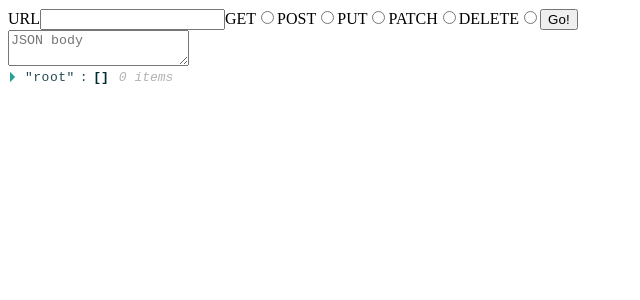
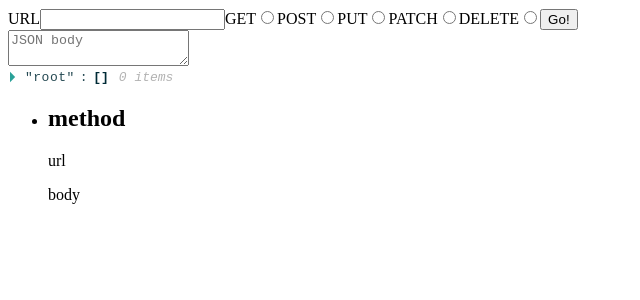
Before and after one commit to gabrielsimek/React-RESTy, a React app: page / in a window 1280 px wide. Shown: the top 300 px of the page, without its empty margins (0-640 px from the left). Built offline with nearby package versions, Linux system fonts and the light colour scheme.

Commit message:
HistoryList and Item wired in

```diff
--- a/src/components/display/ResponseDisplay.jsx
+++ b/src/components/display/ResponseDisplay.jsx
@@ -1,6 +1,6 @@
 import React from 'react';
 import ReactJson from 'react-json-view';
-import PropTypes, { object } from 'prop-types';
+import PropTypes from 'prop-types';
 
 const ResponseDisplay = ({ response }) => {
   return <ReactJson
--- a/src/components/history/HistoryItem.jsx
+++ b/src/components/history/HistoryItem.jsx
@@ -1,7 +1,7 @@
 import React from 'react';
 import PropTypes from 'prop-types';
 
-const History = ({ url, method, body, onClick }) => {
+const HistoryItem = ({ url, method, body, onClick }) => {
   return (
     <li onClick={onClick}>
       <h2>{method}</h2>
@@ -11,10 +11,12 @@ const History = ({ url, method, body, onClick }) => {
   );
 };
 
-History.propTypes = {
+HistoryItem.propTypes = {
   url: PropTypes.string.isRequired,
   method: PropTypes.string.isRequired,
   body: PropTypes.string,
   onClick: PropTypes.func.isRequired
 
 };
+
+export default HistoryItem;
--- a/src/components/history/HistoryList.jsx
+++ b/src/components/history/HistoryList.jsx
@@ -0,0 +1,19 @@
+import React from 'react';
+import PropTypes from 'prop-types';
+import HistoryItem from './HistoryItem';
+
+const HistoryList = ({ history }) => {
+  const historyItems = history.map(item => {
+    return <HistoryItem
+      key={item.id}
+      {...item}
+    />;
+  });
+  return <ul>{historyItems}</ul>;
+};
+
+HistoryList.propTypes = {
+  history: PropTypes.array.isRequired
+};
+
+export default HistoryList;
--- a/src/containers/RESTy.jsx
+++ b/src/containers/RESTy.jsx
@@ -2,13 +2,15 @@ import React, { Component } from 'react';
 import RequestInputs from '../components/controls/RequestInputs';
 import ResponseDisplay from '../components/display/ResponseDisplay';
 import makeRequest from '../services/dynamicFetch';
+import HistoryList from '../components/history/HistoryList';
 export default class RESTy extends Component {
     state = {
       url: '',
       method: '',
       body: '',
-      response: []
-      //array or obj?
+      response: [],
+      history: [{ url: 'url', method: 'method', body: 'body', id: 1 }]
+      //array of obj {url, method, body}
     };
     handleReqChange = ({ target }) => {
       this.setState({ [target.name] : target.value });
@@ -18,12 +20,10 @@ export default class RESTy extends Component {
       const { url, method, body } = this.state;
       e.preventDefault();
       const response = await makeRequest(url, method, body);
-      console.log(response);
       this.setState({ response });
-
     }
     render() {
-      const { url, method, body, response } = this.state;
+      const { url, method, body, response, history } = this.state;
       return (
         <>
           <RequestInputs url={url} method={method} body={body}
@@ -31,6 +31,7 @@ export default class RESTy extends Component {
             onSubmit={this.handleSubmit}
           />
           <ResponseDisplay response={response}/>
+          <HistoryList history={history}/>
         </>
       );
     }
```
